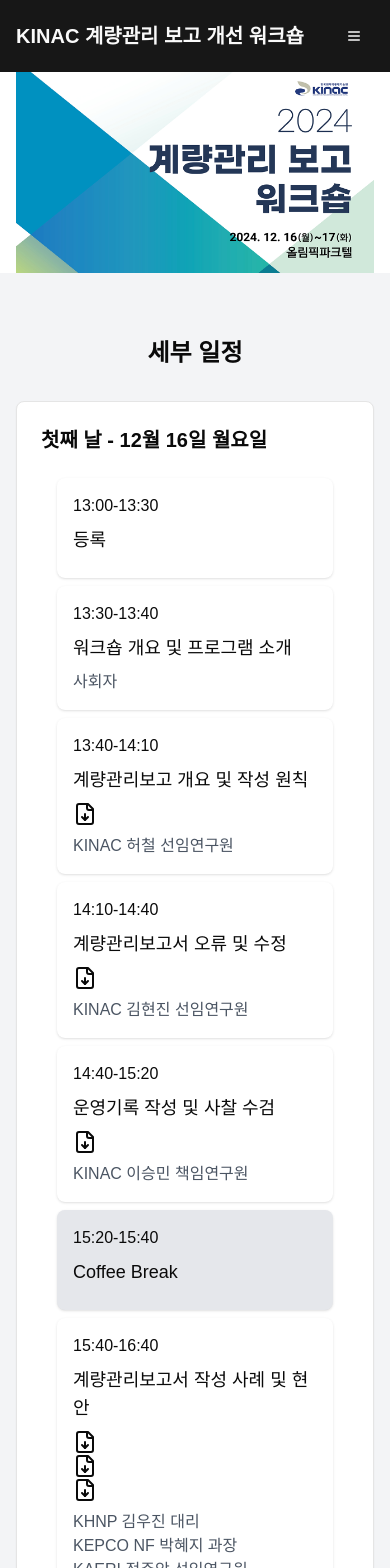
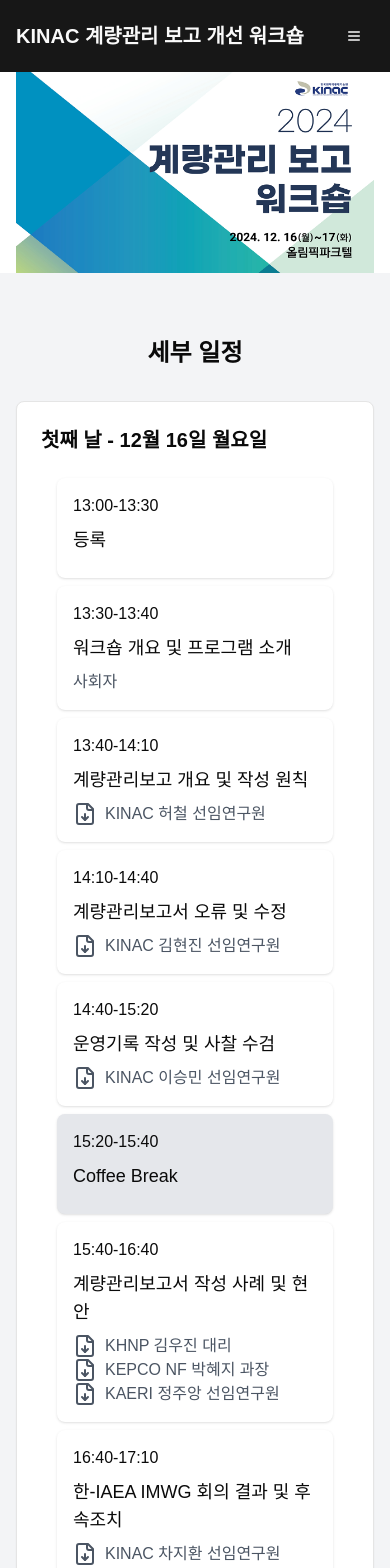
Before and after one commit to Programmer-JK/ImpacFair, a Next.js app: page / in a window 390 px wide. Shown: the top 1568 px of the page. Built offline with nearby package versions, Linux system fonts and the light colour scheme.

Commit message:
modify speaker&file design

```diff
--- a/src/app/page.tsx
+++ b/src/app/page.tsx
@@ -11,81 +11,110 @@
       time: "13:00-13:30",
       duration: "30'",
       title: "등록",
-      speaker: "",
       isHighlighted: false,
     },
     {
       time: "13:30-13:40",
       duration: "10'",
       title: "워크숍 개요 및 프로그램 소개",
+      speakerInfo: [
+        {
           speaker: "사회자",
+          file: "",
+        },
+      ],
       isHighlighted: false,
-      // file: ["/file/test.pdf"],
     },
     {
       time: "13:40-14:10",
       duration: "30'",
       title: "계량관리보고 개요 및 작성 원칙",
+      speakerInfo: [
+        {
           speaker: "KINAC 허철 선임연구원",
+          file: "/file/계량관리보고 개요 및 작성 원칙_KINAC_허철.pdf",
+        },
+      ],
       isHighlighted: false,
-      file: ["/file/계량관리보고 개요 및 작성 원칙_KINAC_허철.pdf"],
     },
     {
       time: "14:10-14:40",
       duration: "30'",
       title: "계량관리보고서 오류 및 수정",
+      speakerInfo: [
+        {
           speaker: "KINAC 김현진 선임연구원",
+          file: "/file/계량관리보고서 오류 및 수정_KINAC_김현진.pdf",
+        },
+      ],
       isHighlighted: false,
-      file: ["/file/계량관리보고서 오류 및 수정_KINAC_김현진.pdf"],
     },
     {
       time: "14:40-15:20",
       duration: "40'",
       title: "운영기록 작성 및 사찰 수검",
-      speaker: "KINAC 이승민 책임연구원",
+      speakerInfo: [
+        {
+          speaker: "KINAC 이승민 선임연구원",
+          file: "/file/운영기록 작성 및 사찰 수검_KINAC_이승민.pdf",
+        },
+      ],
       isHighlighted: false,
-      file: ["/file/운영기록 작성 및 사찰 수검_KINAC_이승민.pdf"],
     },
     {
       time: "15:20-15:40",
       duration: "20'",
       title: "Coffee Break",
-      speaker: "",
       isHighlighted: true,
     },
     {
       time: "15:40-16:40",
       duration: "60'",
       title: "계량관리보고서 작성 사례 및 현안",
-      speaker: "KHNP 김우진 대리,KEPCO NF 박혜지 과장,KAERI 정주앙 선임연구원",
+      speakerInfo: [
+        {
+          speaker: "KHNP 김우진 대리",
+          file: "/file/보고 사례 및 현안-중수로 사용후핵연료 건식이송_KHNP_김우진.pdf",
+        },
+        {
+          speaker: "KEPCO NF 박혜지 과장",
+          file: "/file/보고 사례 및 현안-폐기물_한전원자력연료_박혜지.pdf",
+        },
+        {
+          speaker: "KAERI 정주앙 선임연구원",
+          file: "/file/보고 사례 및 현안-RM RP_KAERI_정주앙.pdf",
+        },
+      ],
       isHighlighted: false,
-      file: [
-        "/file/보고 사례 및 현안-중수로 사용후핵연료 건식이송_KHNP_김우진.pdf",
-        "/file/보고 사례 및 현안-폐기물_한전원자력연료_박혜지.pdf",
-        "/file/보고 사례 및 현안-RM RP_KAERI_정주앙.pdf",
-      ],
     },
     {
       time: "16:40-17:10",
       duration: "30'",
       title: "한-IAEA IMWG 회의 결과 및 후속조치",
+      speakerInfo: [
+        {
           speaker: "KINAC 차지환 선임연구원",
+          file: "/file/한-IAEA IMWG.JRM 회의 결과 및 후속조치_KINAC_차지환.pdf",
+        },
+      ],
       isHighlighted: false,
-      file: ["/file/한-IAEA IMWG.JRM 회의 결과 및 후속조치_KINAC_차지환.pdf"],
     },
     {
       time: "17:10-17:30",
       duration: "20'",
       title: "IAEA 회의내용 및 사전신고 유의사항",
+      speakerInfo: [
+        {
           speaker: "KHNP 이혜진 과장",
+          file: "/file/IAEA회의내용 및 사전신고 유의사항_KHNP_이혜진.pdf",
+        },
+      ],
       isHighlighted: false,
-      file: ["/file/IAEA회의내용 및 사전신고 유의사항_KHNP_이혜진.pdf"],
     },
     {
       time: "17:30-18:00",
       duration: "35'",
       title: "계량관리보고 및 사찰 관련 개선사항 회의",
-      speaker: "",
       isHighlighted: false,
     },
   ];
@@ -94,23 +123,25 @@
       time: "9:30-10:00",
       duration: "30'",
       title: "등록",
-      speaker: "",
       isHighlighted: false,
     },
     {
       time: "10:00-11:00",
       duration: "60'",
       title: "XML 개요 및 추진 계획",
+      speakerInfo: [
+        {
           speaker: "KINAC 김현진 선임연구원",
+          file: "/file/XML 개요 및 추진계획_KINAC_김현진.pdf",
+        },
+      ],
       isHighlighted: false,
-      file: ["/file/XML 개요 및 추진계획_KINAC_김현진.pdf"],
     },
     {
       time: "11:00-11:40",
       duration: "40'",
       title: "개선 추진 계획에 대한 논의",
       description: "",
-      speaker: "",
       isHighlighted: false,
     },
   ];
--- a/src/components/schedule-div.tsx
+++ b/src/components/schedule-div.tsx
@@ -5,10 +5,12 @@
   time: string;
   duration: string;
   title: string;
-  speaker: string;
+  speakerInfo?: {
+    speaker: string;
+    file: string;
+  }[];
   isHighlighted: boolean;
   description?: string;
-  file?: string[];
 };
 
 interface ScheduleDivProps {
@@ -59,23 +61,44 @@
                 <p className="text-sm">{item.description}</p>
               )}
             </div>
-            <div className="lg:col-span-1 text">
-              {item.file &&
-                item.file.map((v, idx) => (
-                  <a key={idx} href={v} download className="flex items-center">
-                    <FileDown />
-                  </a>
+            <div className="hidden lg:col-span-1 lg:flex flex-col text">
+              {item.speakerInfo &&
+                item.speakerInfo.map(
+                  (v, idx) =>
+                    v.file && (
+                      <a
+                        key={idx}
+                        href={v.file}
+                        download
+                        className="flex items-center"
+                      >
+                        <FileDown />
+                      </a>
+                    )
+                )}
+            </div>
+            <div className="hidden lg:col-span-3 lg:flex flex-col text-gray-600">
+              {item.speakerInfo &&
+                item.speakerInfo.map(
+                  (v, idx) => v.speaker && <span key={idx}>{v.speaker}</span>
+                )}
+            </div>
+            <div className="lg:hidden flex flex-col text-gray-600">
+              {item.speakerInfo &&
+                item.speakerInfo.map((v, idx) => (
+                  <div key={idx} className="flex">
+                    {v.file && (
+                      <a
+                        href={v.file}
+                        download
+                        className="flex items-center mr-2"
+                      >
+                        <FileDown />
+                      </a>
+                    )}
+                    {v.speaker && <span>{v.speaker}</span>}
+                  </div>
                 ))}
-            </div>
-
-            {/* Speaker Section */}
-            {/* {item.speaker.split(", ").forEach((v) => (
-              <span>{v}</span>
-            ))} */}
-            <div className="lg:col-span-3 flex flex-col text-gray-600">
-              {item.speaker.split(",").map((v, idx) => (
-                <span key={idx}>{v}</span>
-              ))}
             </div>
           </div>
         ))}
```
Lines whose indentation alone changed are shown as unchanged.
